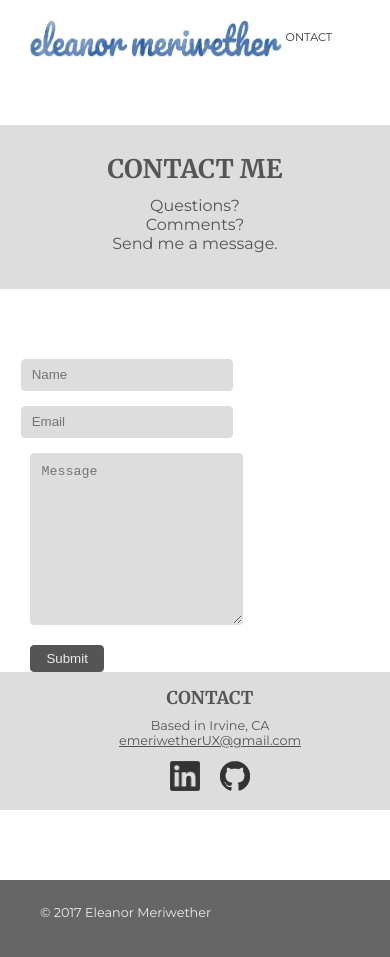
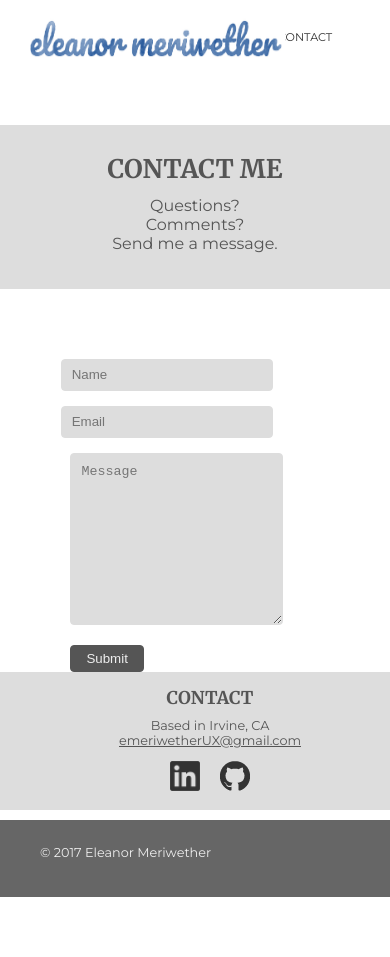
Before and after one commit to emeriwether/emeriwether.github.io, a Jekyll site: the page built from contact.html, in a window 390 px wide. Built offline with Jekyll 4.4.1, drawn with Linux system fonts in a browser that asks for light colours; nearby versions of some CDN libraries; after the commit the page ends 900 px from its top, so only the background shows below that.

Commit message:
adjust spacing for 650 media query for contact page

```diff
--- a/css/styles.css
+++ b/css/styles.css
@@ -216,6 +216,8 @@ MEDIA QUERIES
 
 @media screen and (max-width: 650px) {
     /*Contact*/
+    section.contactInfo { margin-bottom: 0; }
+    section.contactInfo #form {margin-left: 40px; }
     section.contactInfo #info { width: 100%; }
 }
 
```
